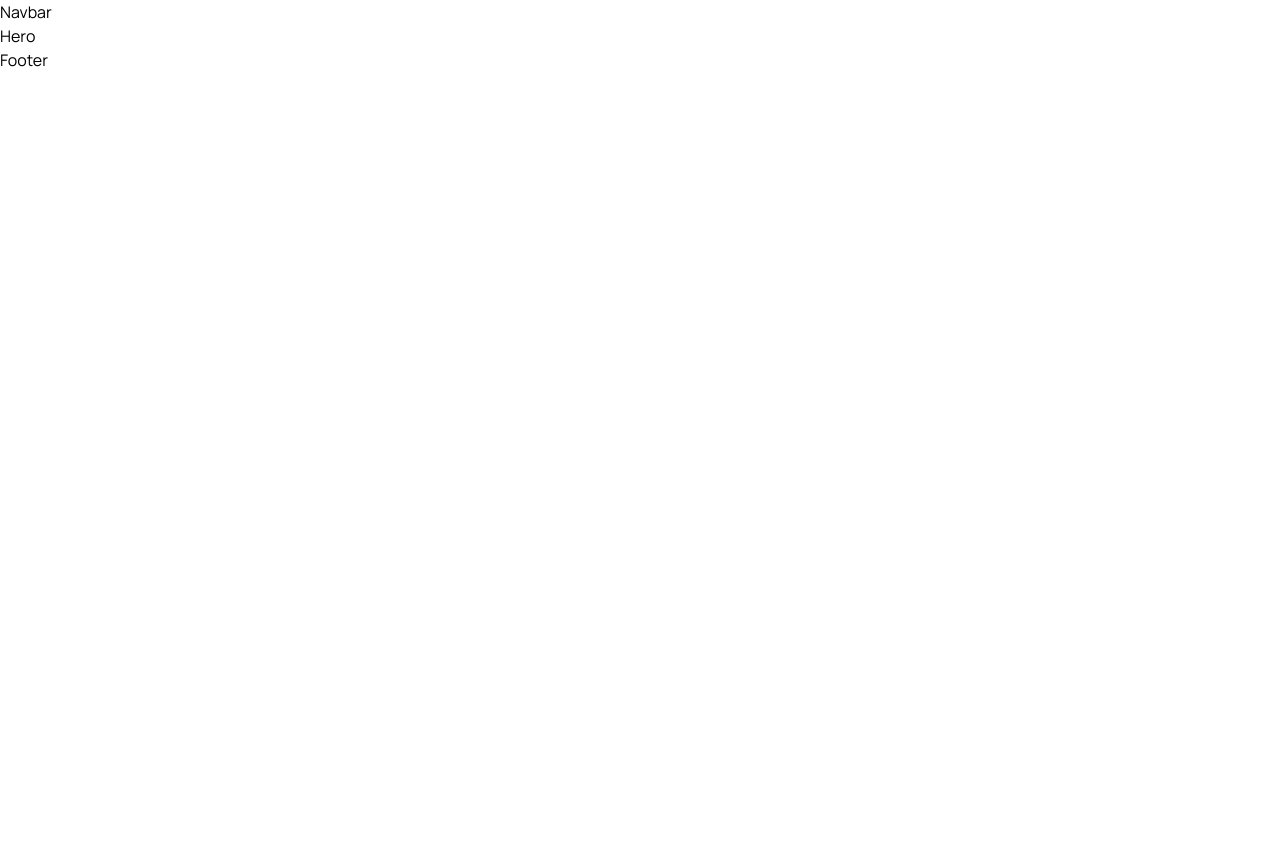
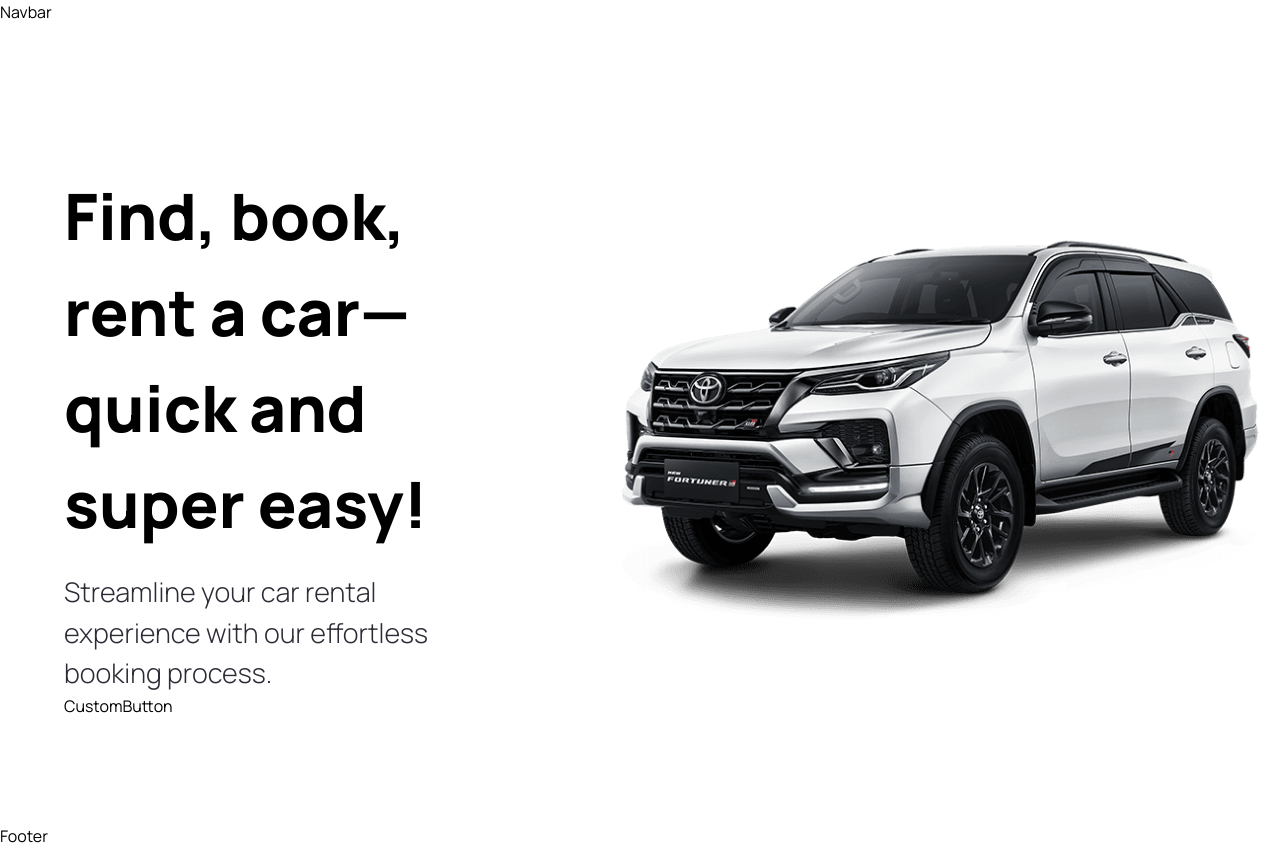
Before and after one commit to DevAnonitos/ShowRoomCar, a Next.js app: page / in a window 1280 px wide. Before the commit the page ends 800 px from the top, so only its background shows below. Built offline with nearby package versions, Linux system fonts and the light colour scheme.

Commit message:
update-addHeroSections

```diff
--- a/app/layout.tsx
+++ b/app/layout.tsx
@@ -1,5 +1,5 @@
 import './globals.css'
-
+import Head from 'next/head'
 import { Footer, Navbar } from '@/components'
 
 export const metadata = {
--- a/components/Hero.tsx
+++ b/components/Hero.tsx
@@ -1,10 +1,41 @@
 "use client";
 
 import React from 'react';
+import CustomButton from './CustomButton';
+import Image from 'next/image';
 
 const Hero = () => {
     return (
-        <div>Hero</div>
+        <>
+            <div className='hero'>
+                <div className='flex-1 pt-36 padding-x'>
+                    <h1 className='hero__title'>
+                        Find, book, rent a car—quick and super easy!
+                    </h1>
+
+                    <p className='hero__subtitle'>
+                        Streamline your car rental experience with our effortless booking
+                        process.
+                    </p>
+
+                    <CustomButton
+
+                    />
+                </div>
+                <div className='hero__image-container'>
+                    <div className='hero__image'>
+                        <Image
+                            src="/hero.png"
+                            alt='hero'
+                            fill
+                            className='object-contain'
+                        />
+                    </div>
+
+                    <div className='hero__image-overplay' />
+                </div>
+            </div>
+        </>
     );
 };
 
```
